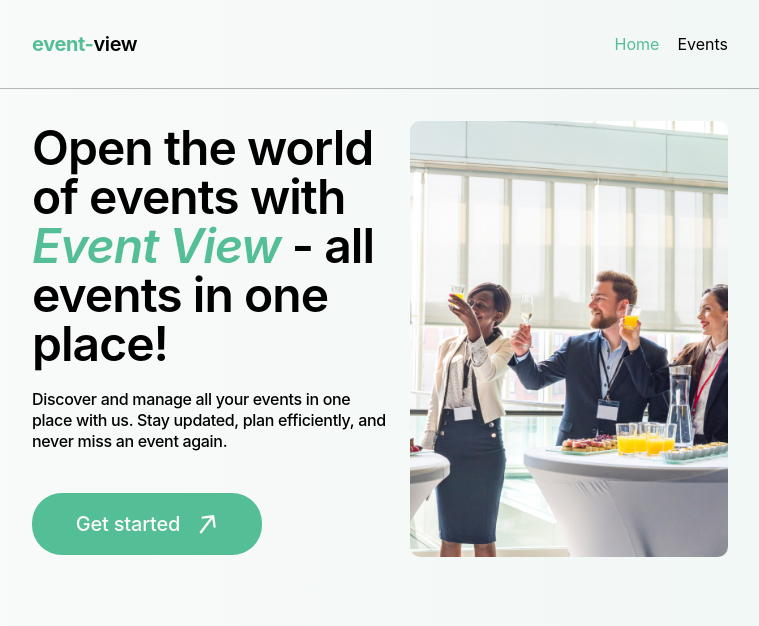
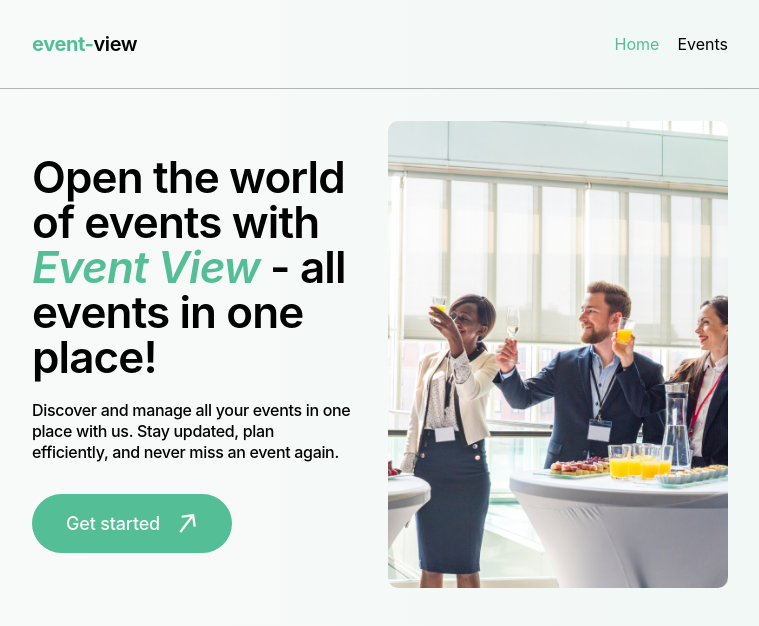
Before and after one commit to NiukaloTetiana/event-view, a React (Vite) app: page / in a window 1280 px wide. Shown: the top 626 px of the page, without its empty margins (260-1019 px from the left). Built offline with nearby package versions, Linux system fonts and the light colour scheme.

Commit message:
corrected styles

```diff
--- a/src/components/App.tsx
+++ b/src/components/App.tsx
@@ -13,8 +13,8 @@ export const App = () => {
     <Routes>
       <Route path="/" element={<Layout />}>
         <Route index element={<Home />} />
-        <Route path="registration" element={<EventRegistration />} />
-        <Route path="participants" element={<EventParticipants />} />
+        <Route path="registration/:id" element={<EventRegistration />} />
+        <Route path="participants/:id" element={<EventParticipants />} />
         <Route path="board" element={<EventsBoard />} />
         <Route path="*" element={<Navigate to="/" replace />} />
       </Route>
--- a/src/pages/Home.tsx
+++ b/src/pages/Home.tsx
@@ -24,20 +24,20 @@ const Home = () => {
 
   return (
     <div className="container py-8 flex flex-col gap-5 md:flex-row md:items-center md:justify-between">
-      <div className="md:w-[400px] lg:w-[560px]">
-        <h1 className="font-semibold text-[32px] md:text-[48px] lg:text-[80px] leading-[1.02] tracking-[-0.02em] mb-[20px] lg:mb-[30px]">
+      <div className="md:w-[320px] lg:w-[540px]">
+        <h1 className="sm-max:w-[250px] w-[310px] md:w-full font-semibold sm-max:text-[34px] text-[40px] md:text-[44px] lg:text-[70px] leading-[1.02] tracking-[-0.02em] mb-[20px] lg:mb-[30px]">
           Open the world of events with{" "}
           <span className="text-accentColor italic">Event View</span> - all
           events in one place!
         </h1>
-        <p className="font-medium text-[14px] md:text-[16px] lg:text-[18px] leading-[1.33] tracking-[-0.02em] mb-[30px] md:mb-10">
+        <p className="font-medium text-[14px] md:text-[16px] lg:text-[18px] leading-[1.33] tracking-[-0.02em] mb-[30px] lg:mb-10">
           Discover and manage all your events in one place with us. Stay
           updated, plan efficiently, and never miss an event again.
         </p>
         <button
           type="button"
           onClick={() => navigate("/board")}
-          className="flex gap-[18px] justify-center items-center border border-transparent bg-accentColor rounded-[30px] py-[18px] w-[230px] font-medium text-[20px] text-bgFirstLigtColor
+          className="flex gap-[18px] justify-center items-center border border-transparent bg-accentColor rounded-[30px] py-[18px] w-[200px] lg:w-[230px] font-medium text-[18px] lg:text-[20px] text-bgFirstLigtColor
       leading-[1.2] tracking-[-0.01em] primary-btn-hover group"
         >
           Get started
@@ -54,7 +54,7 @@ const Home = () => {
         src={welcome}
         alt="People are resting at event"
         width={318}
-        className="sm-max:w-[280px] rounded-[10px]"
+        className="w-full md:w-[340px] lg:w-[480px] rounded-[10px]"
       />
     </div>
   );
```
